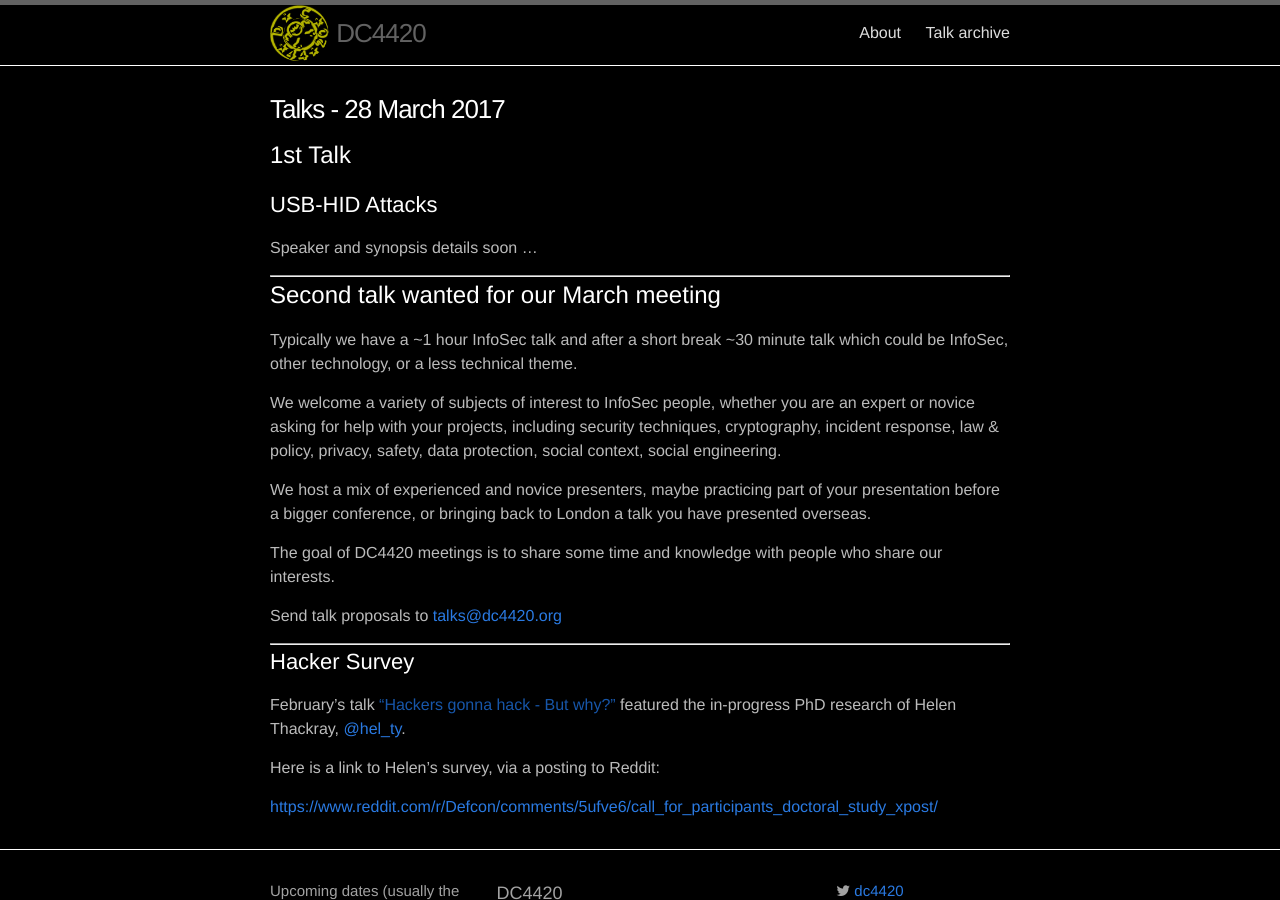
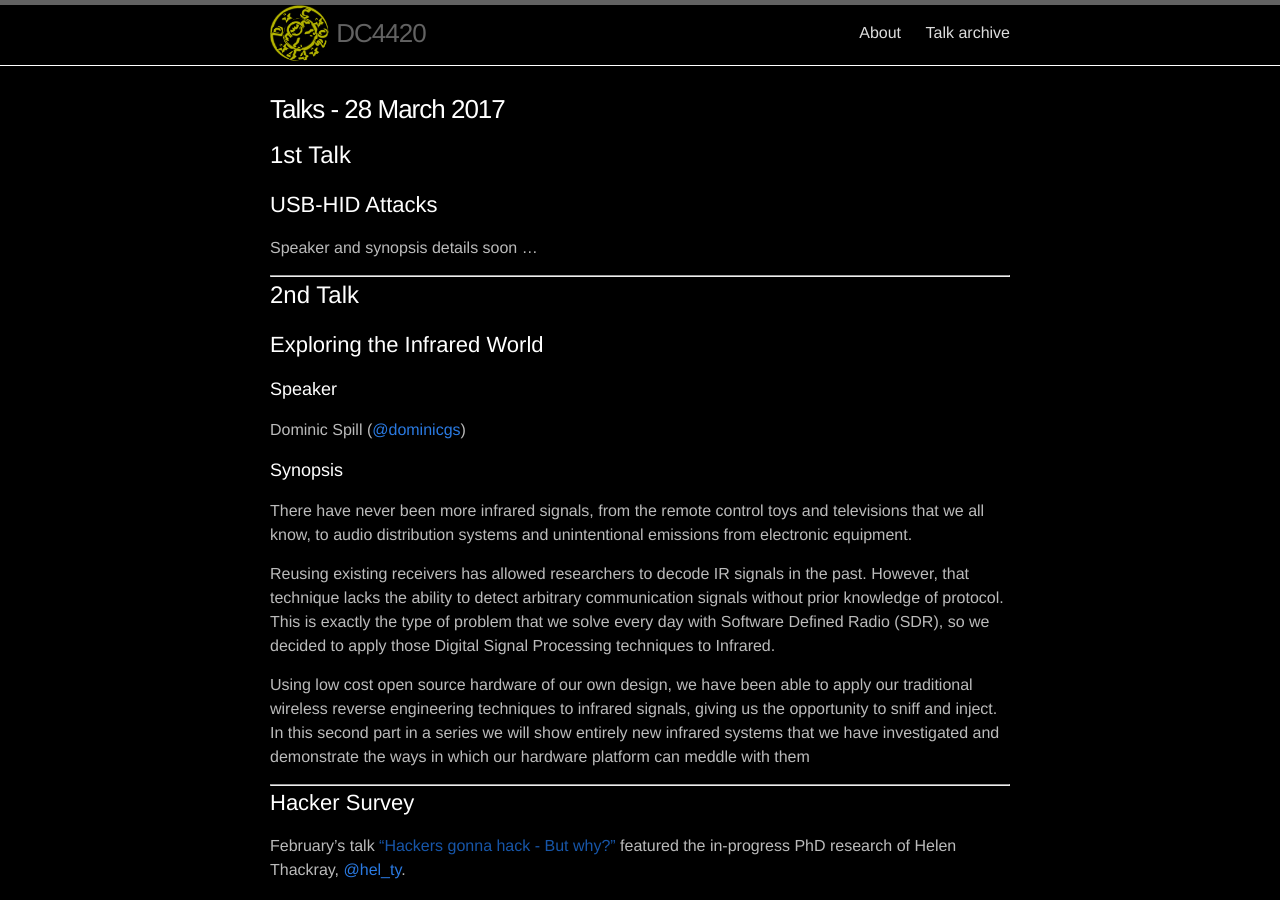
Before and after one commit to dc4420/website, a Jekyll site: the page built from _posts/2017-03-28-talks.markdown, in a window 1280 px wide and 900 px high. Built offline with Jekyll 4.4.1, drawn with Linux system fonts in a browser that asks for light colours; nearby versions of some CDN libraries.

Commit message:
2nd talk for March
Dominic Spill, InfraRed  SDR

```diff
--- a/_posts/2017-03-28-talks.markdown
+++ b/_posts/2017-03-28-talks.markdown
@@ -1,7 +1,7 @@
 ---
 layout: post
 title:
-pubdate: 2017-3-02 17:00:00
+pubdate: 2017-3-02 17:01:00
 categories: talk
 ---
 
@@ -13,17 +13,21 @@ Speaker and synopsis details soon ...
 
 <hr>
 
-# Second talk wanted for our March meeting
+# 2nd Talk
 
-Typically we have a ~1 hour InfoSec talk and after a short break ~30 minute talk which could be InfoSec, other technology, or a less technical theme.
+##  Exploring the Infrared World
 
-We welcome a variety of subjects of interest to InfoSec people, whether you are an expert or novice asking for help with your projects, including security techniques, cryptography, incident response, law & policy, privacy, safety, data protection, social context, social engineering.
+### Speaker
 
-We host a mix of experienced and novice presenters, maybe practicing part of your presentation before a bigger conference, or bringing back to London a talk you have presented overseas.
+Dominic Spill ([@dominicgs](https://twitter.com/dominicgs))
 
-The goal of DC4420 meetings is to share some time and knowledge with people who share our interests.
+### Synopsis
 
-Send talk proposals to <a href="mailto:{{ site.email }}">{{ site.email }}</a>
+There have never been more infrared signals, from the remote control toys and televisions that we all know, to audio distribution systems and unintentional emissions from electronic equipment.
+
+Reusing existing receivers has allowed researchers to decode IR signals in the past. However, that technique lacks the ability to detect arbitrary communication signals without prior knowledge of protocol. This is exactly the type of problem that we solve every day with Software Defined Radio (SDR), so we decided to apply those Digital Signal Processing techniques to Infrared.
+
+Using low cost open source hardware of our own design, we have been able to apply our traditional wireless reverse engineering techniques to infrared signals, giving us the opportunity to sniff and inject. In this second part in a series we will show entirely new infrared systems that we have investigated and demonstrate the ways in which our hardware platform can meddle with them
 
 <hr>
 
```
